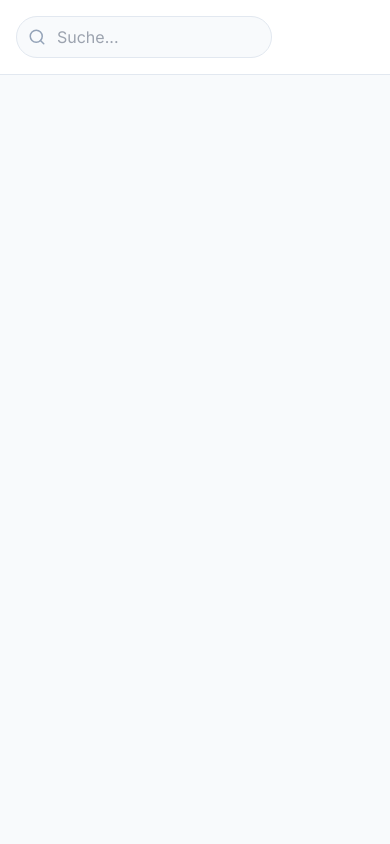
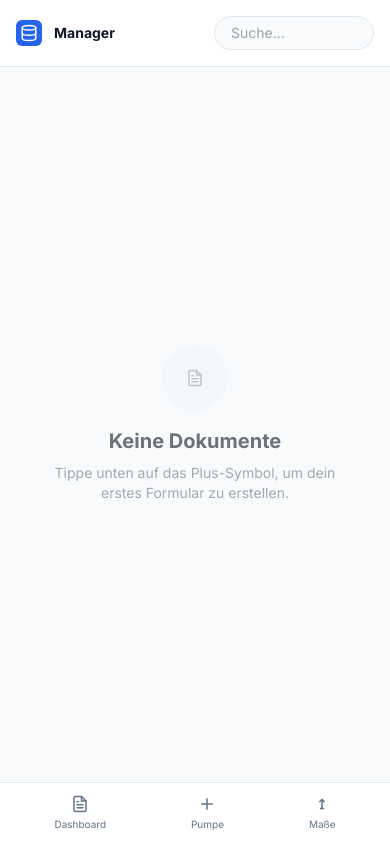
Before and after one commit to charalampos1/webappdocs, a React (Vite) app: page / in a window 390 px wide. Built offline with nearby package versions, Linux system fonts and the light colour scheme; the HTML template or start-up script is replaced by a standard one.

Commit message:
Refactor App component and update toast messages

```diff
--- a/src/App.jsx
+++ b/src/App.jsx
@@ -2,7 +2,6 @@ import React, { useState, useEffect } from 'react';
 import { Icons } from './components/Icons';
 import { ToastContainer, Modal } from './components/UI';
 import { MachineDataForm, TechnicalDrawingForm, AggregateRequestForm } from './components/Forms';
-import { NeuaufstellungPrintView } from './components/PrintViews';
 import './styles/index.css';
 
 export default function App() {
@@ -12,22 +11,19 @@ export default function App() {
     const [formType, setFormType] = useState(null);
     const [toasts, setToasts] = useState([]);
     const [searchTerm, setSearchTerm] = useState('');
-    const [modalConfig, setModalConfig] = useState({ isOpen: false });
 
     useEffect(() => {
         const saved = JSON.parse(localStorage.getItem('machine_db_v3') || '[]');
         setRecords(saved);
     }, []);
 
-    const addToast = (message, type = 'success') => {
+    const addToast = (message) => {
         const id = Date.now();
-        setToasts(prev => [...prev, { id, message, type }]);
+        setToasts(prev => [...prev, { id, message }]);
         setTimeout(() => setToasts(p => p.filter(t => t.id !== id)), 3000);
     };
 
     const handleSave = () => {
-        if (formType === 'Neuaufstellung' && !formData.nummer_pumpe) return addToast('Pumpen-Nr. fehlt!', 'error');
-
         const newRecord = {
             id: formData.id || Date.now(),
             type: formType,
@@ -40,104 +36,81 @@ export default function App() {
 
         setRecords(newRecords);
         localStorage.setItem('machine_db_v3', JSON.stringify(newRecords));
-        addToast('Erfolgreich gespeichert!');
+        addToast('Gespeichert!');
         setView('dashboard');
     };
 
-    const handleDelete = (id, e) => {
-        e.stopPropagation();
-        setModalConfig({
-            isOpen: true, title: "Löschen?", message: "Datensatz unwiderruflich löschen?",
-            confirmText: "Löschen", type: "danger",
-            onConfirm: () => {
-                const newRecords = records.filter(r => r.id !== id);
-                setRecords(newRecords);
-                localStorage.setItem('machine_db_v3', JSON.stringify(newRecords));
-                setModalConfig({ isOpen: false });
-                addToast('Gelöscht');
-            },
-            onCancel: () => setModalConfig({ isOpen: false })
-        });
+    const startNew = (type) => {
+        setFormType(type);
+        setFormData({});
+        setView('editor');
     };
 
-    const handleDuplicate = (record, e) => {
-        e.stopPropagation();
-        const copy = { ...record.data, id: null, nummer_pumpe: (record.data.nummer_pumpe || '') + ' (Kopie)' };
-        setFormData(copy);
-        setFormType(record.type);
-        setView('editor');
-        addToast('Kopie erstellt');
-    };
+    return (
+        <div className="flex flex-col md:flex-row h-screen bg-brand-light overflow-hidden">
+            <ToastContainer toasts={toasts} removeToast={(id) => setToasts(p => p.filter(t => t.id !== id))} />
 
-    if (view === 'print') {
-        return (
-            <div className="h-screen overflow-y-auto bg-slate-100 p-8 print:p-0">
-                <div className="max-w-[210mm] mx-auto mb-4 flex justify-between no-print">
-                    <button onClick={() => setView('editor')} className="px-4 py-2 bg-white rounded shadow font-bold">Zurück</button>
-                    <button onClick={() => window.print()} className="px-6 py-2 bg-brand-accent text-white rounded shadow font-bold">Drucken</button>
-                </div>
-                <NeuaufstellungPrintView record={{ id: 'PREVIEW', data: formData, createdAt: new Date().toISOString() }} />
-            </div>
-        );
-    }
-
-    return (
-        <div className="flex h-screen bg-brand-light overflow-hidden">
-            <ToastContainer toasts={toasts} removeToast={(id) => setToasts(p => p.filter(t => t.id !== id))} />
-            <Modal {...modalConfig} />
-
+            {/* Sidebar - Nur Desktop */}
             <aside className="w-64 bg-white border-r border-slate-200 hidden md:flex flex-col p-6">
                 <div className="flex items-center gap-3 mb-8">
                     <div className="bg-brand-accent text-white p-2 rounded-lg"><Icons.Database /></div>
                     <span className="font-bold text-lg">Manager</span>
                 </div>
                 <nav className="space-y-2">
-                    <button onClick={() => setView('dashboard')} className={`w-full flex items-center gap-3 px-3 py-2 rounded-lg ${view === 'dashboard' ? 'bg-blue-50 text-brand-accent' : 'hover:bg-slate-50'}`}><Icons.FileText /> Dashboard</button>
+                    <button onClick={() => setView('dashboard')} className={`w-full flex items-center gap-3 px-3 py-2 rounded-lg ${view === 'dashboard' ? 'bg-blue-50 text-brand-accent' : ''}`}><Icons.FileText /> Dashboard</button>
                     <div className="pt-4 pb-2 text-xs font-bold text-slate-400 uppercase">Erstellen</div>
-                    <button onClick={() => { setFormType('Neuaufstellung'); setFormData({}); setView('editor'); }} className="w-full flex items-center gap-3 px-3 py-2 rounded-lg hover:bg-slate-50"><Icons.Plus /> Neuaufstellung</button>
-                    <button onClick={() => { setFormType('Zeichnung'); setFormData({}); setView('editor'); }} className="w-full flex items-center gap-3 px-3 py-2 rounded-lg hover:bg-slate-50"><Icons.Ruler /> Maßblatt</button>
-                    <button onClick={() => { setFormType('Anforderung'); setFormData({}); setView('editor'); }} className="w-full flex items-center gap-3 px-3 py-2 rounded-lg hover:bg-slate-50"><Icons.ClipboardList /> Anforderung</button>
+                    <button onClick={() => startNew('Neuaufstellung')} className="w-full flex items-center gap-3 px-3 py-2 rounded-lg hover:bg-slate-50"><Icons.Plus /> Neuaufstellung</button>
+                    <button onClick={() => startNew('Zeichnung')} className="w-full flex items-center gap-3 px-3 py-2 rounded-lg hover:bg-slate-50"><Icons.Ruler /> Maßblatt</button>
                 </nav>
             </aside>
 
-            <main className="flex-1 flex flex-col overflow-hidden">
-                <header className="bg-white border-b border-slate-200 p-4 flex justify-between items-center">
-                    <div className="relative">
-                        <Icons.Search className="absolute left-3 top-1/2 -translate-y-1/2 text-slate-400" />
-                        <input type="text" placeholder="Suche..." className="bg-slate-50 border border-slate-200 rounded-full pl-10 pr-4 py-2 w-64 outline-none focus:ring-2 focus:ring-brand-accent" onChange={(e) => setSearchTerm(e.target.value)} />
+            {/* Mobile Navigation - Unten fixiert */}
+            <nav className="md:hidden fixed bottom-0 left-0 right-0 bg-white border-t border-slate-200 flex justify-around p-3 z-50">
+                <button onClick={() => setView('dashboard')} className="flex flex-col items-center gap-1 text-slate-500"><Icons.FileText /> <span className="text-[10px]">Dashboard</span></button>
+                <button onClick={() => startNew('Neuaufstellung')} className="flex flex-col items-center gap-1 text-slate-500"><Icons.Plus /> <span className="text-[10px]">Pumpe</span></button>
+                <button onClick={() => startNew('Zeichnung')} className="flex flex-col items-center gap-1 text-slate-500"><Icons.Ruler /> <span className="text-[10px]">Maße</span></button>
+            </nav>
+
+            <main className="flex-1 flex flex-col overflow-hidden pb-16 md:pb-0">
+                <header className="bg-white border-b border-slate-200 p-4 flex justify-between items-center shrink-0">
+                    <div className="flex items-center gap-3 md:hidden">
+                        <div className="bg-brand-accent text-white p-1 rounded-md"><Icons.Database size={16} /></div>
+                        <span className="font-bold text-sm">Manager</span>
                     </div>
+                    <input
+                        type="text" placeholder="Suche..."
+                        className="bg-slate-50 border border-slate-200 rounded-full px-4 py-1.5 w-40 md:w-64 text-sm outline-none focus:ring-2 focus:ring-brand-accent"
+                        onChange={(e) => setSearchTerm(e.target.value)}
+                    />
                 </header>
 
-                <div className="flex-1 overflow-auto p-8">
+                <div className="flex-1 overflow-auto p-4 md:p-8">
                     {view === 'dashboard' ? (
-                        <div className="grid grid-cols-1 md:grid-cols-2 lg:grid-cols-3 gap-6">
-                            {records.filter(r => JSON.stringify(r).toLowerCase().includes(searchTerm.toLowerCase())).map(record => (
-                                <div key={record.id} onClick={() => { setFormData(record.data); setFormType(record.type); setView('editor'); }}
-                                    className="bg-white p-6 rounded-xl border border-slate-200 shadow-sm hover:shadow-md cursor-pointer transition-all relative group">
-                                    <div className="flex justify-between items-start mb-4">
-                                        <span className="text-[10px] font-bold uppercase bg-blue-100 text-blue-700 px-2 py-1 rounded">{record.type}</span>
-                                        <div className="flex gap-1 opacity-0 group-hover:opacity-100 transition-opacity">
-                                            <button onClick={(e) => handleDuplicate(record, e)} className="p-1 hover:text-brand-accent"><Icons.Copy /></button>
-                                            <button onClick={(e) => handleDelete(record.id, e)} className="p-1 hover:text-red-500"><Icons.Trash /></button>
-                                        </div>
+                        records.length === 0 ? (
+                            <div className="h-full flex flex-col items-center justify-center text-center opacity-60">
+                                <div className="p-6 bg-slate-100 rounded-full mb-4"><Icons.FileText size={48} className="text-slate-400" /></div>
+                                <h3 className="text-xl font-bold mb-2">Keine Dokumente</h3>
+                                <p className="text-sm text-slate-500 max-w-xs">Tippe unten auf das Plus-Symbol, um dein erstes Formular zu erstellen.</p>
+                            </div>
+                        ) : (
+                            <div className="grid grid-cols-1 sm:grid-cols-2 lg:grid-cols-3 gap-4 md:gap-6">
+                                {records.filter(r => JSON.stringify(r).toLowerCase().includes(searchTerm.toLowerCase())).map(record => (
+                                    <div key={record.id} onClick={() => { setFormData(record.data); setFormType(record.type); setView('editor'); }}
+                                        className="bg-white p-5 rounded-xl border border-slate-200 shadow-sm active:scale-95 transition-all">
+                                        <span className="text-[9px] font-bold uppercase bg-blue-100 text-blue-700 px-2 py-0.5 rounded">{record.type}</span>
+                                        <h3 className="font-bold mt-2 text-slate-800">{record.data.nummer_pumpe || record.data.drawingTitle || 'Unbenannt'}</h3>
+                                        <p className="text-[10px] text-slate-400 mt-4">{new Date(record.createdAt).toLocaleDateString()}</p>
                                     </div>
-                                    <h3 className="font-bold truncate">{record.data.nummer_pumpe || record.data.drawingTitle || record.data.project || 'Unbenannt'}</h3>
-                                    <p className="text-xs text-slate-400 mt-4">{new Date(record.createdAt).toLocaleDateString()}</p>
-                                </div>
-                            ))}
-                        </div>
+                                ))}
+                            </div>
+                        )
                     ) : (
                         <div className="max-w-4xl mx-auto">
-                            <div className="flex justify-between items-center mb-8">
-                                <button onClick={() => setView('dashboard')} className="flex items-center gap-2 text-slate-500"><Icons.ArrowLeft /> Zurück</button>
-                                <div className="flex gap-3">
-                                    <button onClick={() => setView('print')} className="px-4 py-2 text-slate-600 hover:bg-slate-100 rounded-lg font-medium transition-colors flex items-center gap-2"><Icons.Printer /> Vorschau</button>
-                                    <button onClick={handleSave} className="bg-brand-accent text-white px-6 py-2 rounded-lg font-bold shadow-lg shadow-blue-200 flex items-center gap-2"><Icons.Save /> Speichern</button>
-                                </div>
+                            <div className="flex justify-between items-center mb-6">
+                                <button onClick={() => setView('dashboard')} className="flex items-center gap-1 text-sm text-slate-500"><Icons.ArrowLeft /> Zurück</button>
+                                <button onClick={handleSave} className="bg-brand-accent text-white px-5 py-2 rounded-lg font-bold shadow-lg text-sm">Speichern</button>
                             </div>
-                            {formType === 'Neuaufstellung' && <MachineDataForm data={formData} onChange={setFormData} />}
-                            {formType === 'Zeichnung' && <TechnicalDrawingForm data={formData} onChange={setFormData} />}
-                            {formType === 'Anforderung' && <AggregateRequestForm data={formData} onChange={setFormData} />}
+                            {formType === 'Neuaufstellung' ? <MachineDataForm data={formData} onChange={setFormData} /> : <TechnicalDrawingForm data={formData} onChange={setFormData} />}
                         </div>
                     )}
                 </div>
```
